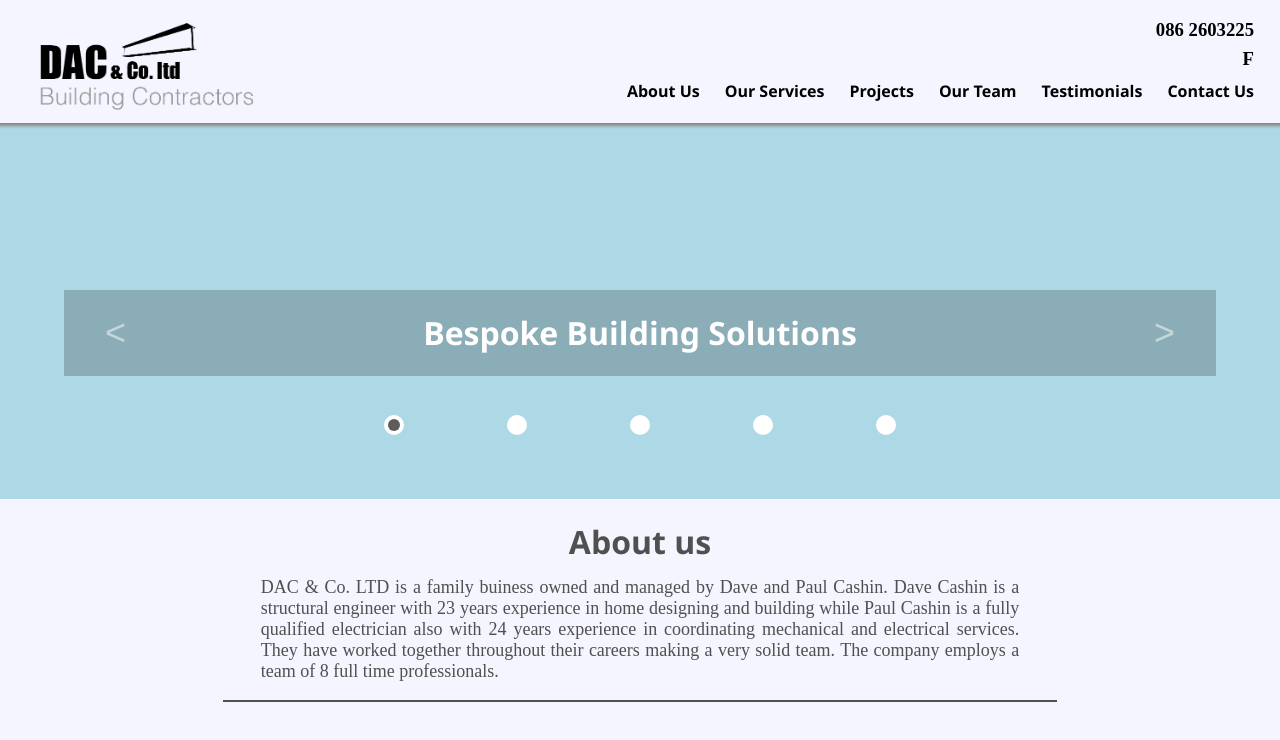
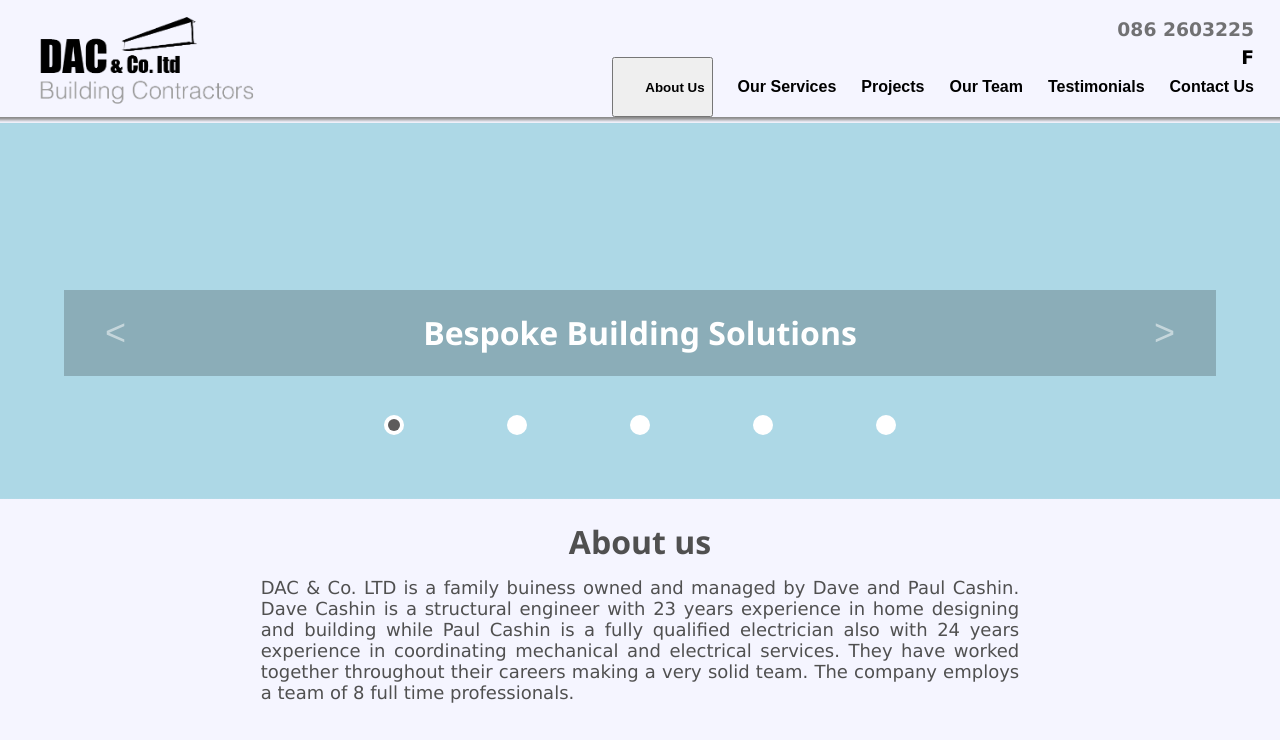
Before and after one commit to cashin-stephen/dac, a React (Create React App) app in the folder frontend/: page / in a window 1280 px wide. Shown: the top 740 px of the page. Built offline with nearby package versions, Linux system fonts and the light colour scheme.

Commit message:
Began adding scroll function to Header buttons

```diff
--- a/frontend/src/App.js
+++ b/frontend/src/App.js
@@ -7,14 +7,22 @@ import ImageGrid from './Components/ImageGrid.js';
 import Team from './Components/Team.js';
 import Services from './Components/Services.js';
 import Footer from './Components/Footer.js';
+import {useRef, useState, useEffect, forwardRef} from 'react';
 
   const Main = () => {
 
+    const [aboutYy, setAboutY] = useState();
+
+    const getPosition = (myRef) => {
+      const y = myRef.current.offsetTop;
+      setAboutY(y);
+    };
+
     return (
       <div className="Main">
-        <Header />
+        <Header aboutY={aboutYy}/>
         <Gallery />
-        <About />
+        <About getPosition={getPosition} />
         <CardBrace />
         <ImageGrid />
         <Team />
--- a/frontend/src/Components/About.js
+++ b/frontend/src/Components/About.js
@@ -1,7 +1,20 @@
-const About = () => {
+
+import {useRef, useState, useEffect} from 'react';
+const About = ({getPosition}) => {
+
+    const myRef = useRef();
+
+    useEffect(() => {
+    getPosition(myRef);
+    }, []);
+
+    // Re-calculate X and Y of the red box when the window is resized by the user
+    useEffect(() => {
+    window.addEventListener("resize", () => getPosition(myRef));
+    }, []);
 
     return (
-        <div className="about">
+        <div className="about" ref={myRef}>
             <h1 className="title">About us</h1>
             <p className="aboutText">
                 DAC & Co. LTD is a family buiness owned and managed by Dave and Paul Cashin.
@@ -9,7 +22,7 @@ const About = () => {
                 and building while Paul Cashin is a fully qualified electrician also with 24 years
                 experience in coordinating mechanical and electrical services. They have worked
                 together throughout their careers making a very solid team. The company employs a
-                team of 8 full time professionals.
+                team of 8 full time professionals. <br></br><br></br>
             </p>
             <div className="aboutEndLine"></div>
         </div>
--- a/frontend/src/Components/Header.js
+++ b/frontend/src/Components/Header.js
@@ -1,19 +1,29 @@
 import logo from '.././images/DAC_TEXT_GIRDLE.png'
 
 
-const Header = () => {
+const Header = (aboutY) => {
 
+    const headerOffset = 115;
+
+    const movePage = (offset) => {
+        console.log(offset);
+        window.scrollTo({top: offset-headerOffset, left: 0, behavior: 'smooth'});
+    }
 
     return (
         <header className = "header">
             <img className = "logo" src={logo} alt="DAC & Co. ltd Building Contractors"/>
             <div className="info">
-                <h3 className="headerItems" >086 2603225</h3>
+                <h3 className="phoneNum" >086 2603225</h3>
                 <div className="offLinks">
                     <h3 className="headerItems">F</h3>
                 </div>
                 <div className="localLinks">
-                    <h4>About Us</h4>
+                    <button onClick={() => movePage(aboutY.aboutY)}>
+                        <h4>
+                            About Us
+                        </h4>
+                    </button>
                     <h4>Our Services</h4>
                     <h4>Projects</h4>
                     <h4>Our Team</h4>
--- a/frontend/src/index.css
+++ b/frontend/src/index.css
@@ -23,13 +23,22 @@ h1 {
   font-family:'Segoe UI', Tahoma, Geneva, Verdana, sans-serif;
 }
 
+h3 {
+  font-family:'Lucida Sans', 'Lucida Sans Regular', 'Lucida Grande', 'Lucida Sans Unicode', Geneva, Verdana, sans-serif
+}
+
 h4 {
   margin-left:25px;
-  font-family:'Segoe UI', Tahoma, Geneva, Verdana, sans-serif;
+  font-family:Arial, Helvetica, sans-serif
 }
 
-.headerItems {
+p {
+  font-family:'Lucida Sans', 'Lucida Sans Regular', 'Lucida Grande', 'Lucida Sans Unicode', Geneva, Verdana, sans-serif
+}
+
+.phoneNum {
   margin-left:25px;
+  color: rgb(80,80,80, 0.8);
 }
 
 .titleBox {
@@ -196,7 +205,8 @@ h4 {
   flex-direction: row;
   justify-content: space-evenly;
   margin-top: -30px;
-  white-space: nowrap
+  white-space: nowrap;
+  font-family:'Franklin Gothic Medium', 'Arial Narrow', Arial, sans-serif
 }
 
 .gallery {
@@ -449,6 +459,7 @@ h4 {
 
 .teamText {
   width: 255px;
+
   text-align: left;
 }
 
```
